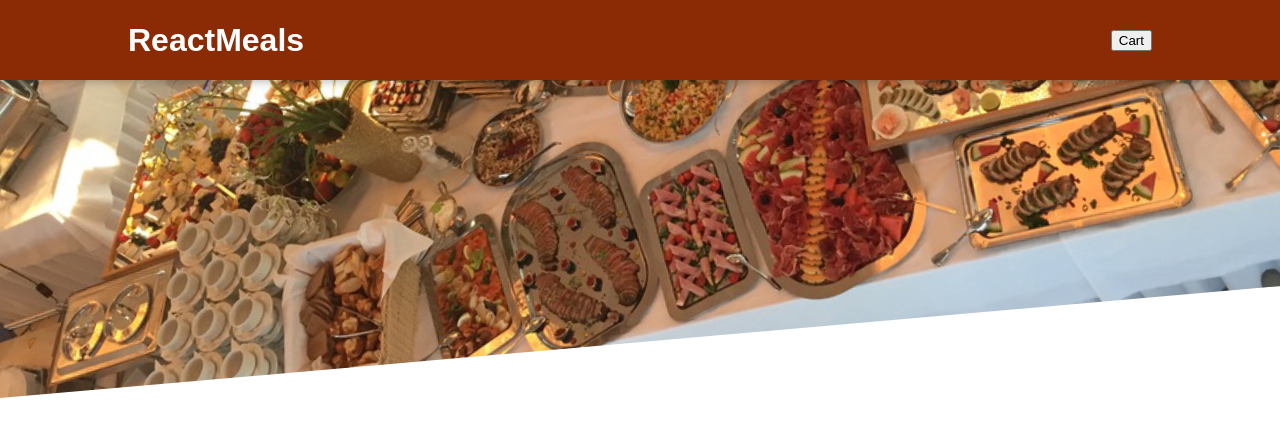
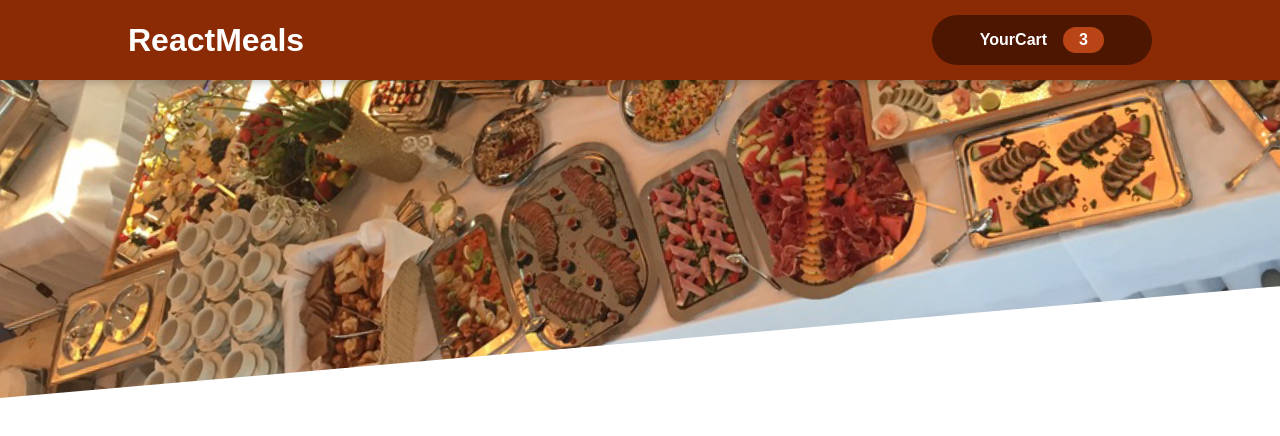
Before and after one commit to MahsumaRezai/MealsFood, a React (Create React App) app: page / in a window 1280 px wide. Shown: the top 436 px of the page. Built offline with nearby package versions, Linux system fonts and the light colour scheme; the HTML template or start-up script is replaced by a standard one.

Commit message:
work on Meals section

```diff
--- /dev/null
+++ b/src/componet/Cart/CartIcon.js
@@ -0,0 +1,13 @@
+const CartIcon = () => {
+    return (
+        <svg
+            xmlns='http://www.w3.org/2000/svg'
+            viewBox='0 0 20 20'
+            fill='currentColor'
+        >
+            <path d='M3 1a1 1 0 000 2h1.22l.305 1.222a.997.997 0 00.01.042l1.358 5.43-.893.892C3.74 11.846 4.632 14 6.414 14H15a1 1 0 000-2H6.414l1-1H14a1 1 0 00.894-.553l3-6A1 1 0 0017 3H6.28l-.31-1.243A1 1 0 005 1H3zM16 16.5a1.5 1.5 0 11-3 0 1.5 1.5 0 013 0zM6.5 18a1.5 1.5 0 100-3 1.5 1.5 0 000 3z' />
+        </svg>
+    );
+};
+
+export default CartIcon;
--- a/src/componet/Layout/Header.js
+++ b/src/componet/Layout/Header.js
@@ -1,13 +1,14 @@
 import { Fragment } from "react";
 import image from '../../assest/meals.jpg';
 import classes from './Header.module.css'
+import HearderCartButton from "./HearderCartButton";
 
 const Header = (prop) => {
     return (
         <Fragment>
             <header className={classes.header}>
                 <h1>ReactMeals</h1>
-                <button>Cart</button>
+                <HearderCartButton />
             </header>
             <div className={classes['main-image']}>
                 <img src={image} alt="" />
--- /dev/null
+++ b/src/componet/Layout/HeaderCartButton.module.css
@@ -0,0 +1,63 @@
+.button {
+    cursor: pointer;
+    font: inherit;
+    border: none;
+    background-color: #4d1601;
+    color: white;
+    padding: 0.75rem 3rem;
+    display: flex;
+    justify-content: space-around;
+    align-items: center;
+    border-radius: 25px;
+    font-weight: bold;
+}
+
+.button:hover,
+.button:active {
+    background-color: #2c0d00;
+}
+
+.icon {
+    width: 1.35rem;
+    height: 1.35rem;
+    margin-right: 0.5rem;
+}
+
+.badge {
+    background-color: #b94517;
+    padding: 0.25rem 1rem;
+    border-radius: 25px;
+    margin-left: 1rem;
+    font-weight: bold;
+}
+
+.button:hover .badge,
+.button:active .badge {
+    background-color: #92320c;
+}
+
+.bump {
+    animation: bump 300ms ease-out;
+}
+
+@keyframes bump {
+    0% {
+        transform: scale(1);
+    }
+
+    10% {
+        transform: scale(0.9);
+    }
+
+    30% {
+        transform: scale(1.1);
+    }
+
+    50% {
+        transform: scale(1.15);
+    }
+
+    100% {
+        transform: scale(1);
+    }
+}
--- /dev/null
+++ b/src/componet/Layout/HearderCartButton.js
@@ -0,0 +1,21 @@
+import classes from './HeaderCartButton.module.css';
+import CartIcon from '../Cart/CartIcon';
+const HearderCartButton = (props) => {
+    return (
+        <button className={classes.button}>
+            <span>
+                <CartIcon />
+            </span>
+            <span>
+                YourCart
+            </span>
+            <span className={classes.badge}>3
+
+            </span>
+
+
+        </button>
+    )
+
+}
+export default HearderCartButton
```
Also changed, not shown: src/componet/Meals/MealsSummery.js (added, +19 -0 lines), src/componet/Meals/MealsSummery.module.css (added, +18 -0 lines).
